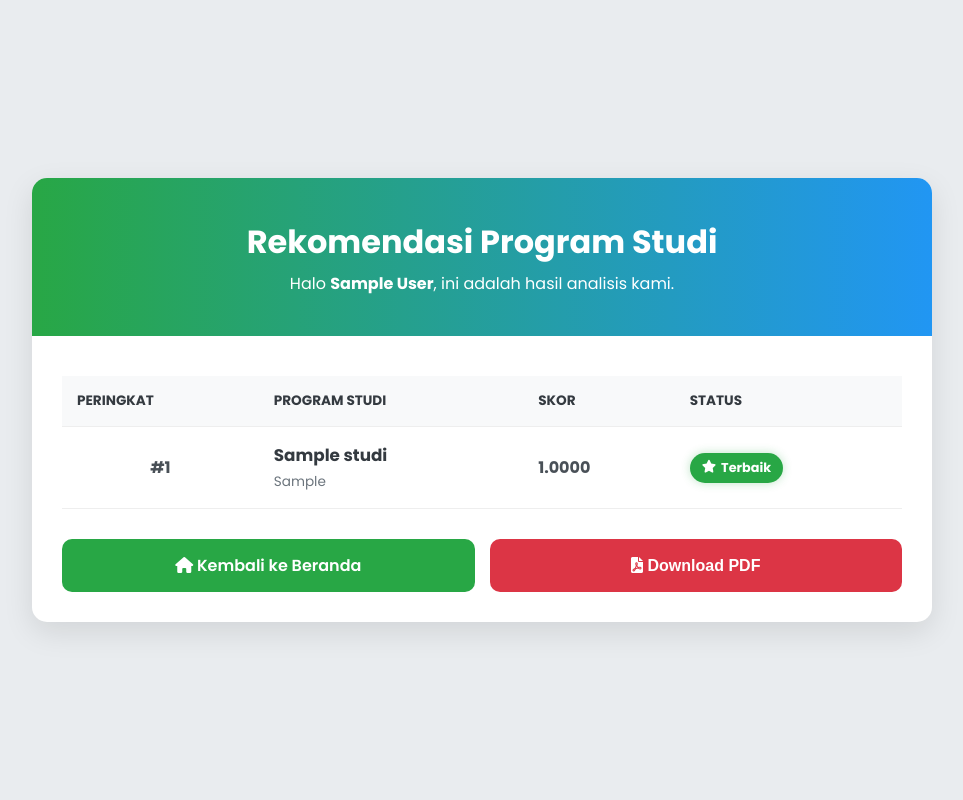
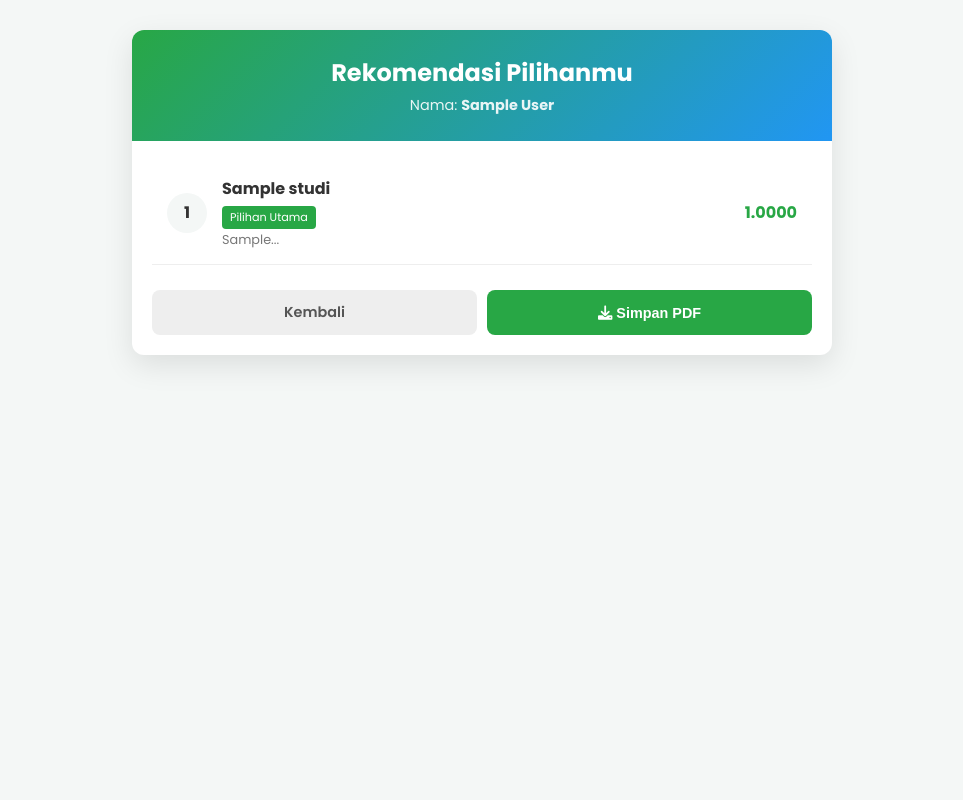
Before and after one commit to Tammam141/Prodiku, a Flask app: page /hasil/1 in a window 1280 px wide. Shown: the whole page, without its empty margins (158-1121 px from the left). Run offline with Flask 3, Linux system fonts and the light colour scheme; tables that the repository leaves empty hold one stand-in row (values such as "Sample post"); some libraries are stand-ins or nearby versions.

Commit message:
Perbaikan ui 6

```diff
--- a/templates/hasil.html
+++ b/templates/hasil.html
@@ -10,189 +10,127 @@
         :root {
             --primary: #28a745;
             --secondary: #2196F3;
-            --text-dark: #343a40;
-            --bg-body: #e9ecef;
+            --text-dark: #333;
+            --bg: #f4f7f6;
         }
 
         * { box-sizing: border-box; margin: 0; padding: 0; }
-
-        body {
-            font-family: 'Poppins', sans-serif;
-            background-color: var(--bg-body);
-            color: #495057;
-            min-height: 100vh;
-            display: flex;
-            align-items: center;
-            justify-content: center;
-            padding: clamp(10px, 3vw, 30px);
-        }
+        body { font-family: 'Poppins', sans-serif; background: var(--bg); padding: clamp(10px, 3vw, 30px); display: flex; justify-content: center; }
 
         .container {
-            max-width: 900px;
+            max-width: 700px; /* Diperkecil agar lebih compact */
             width: 100%;
-            background: #ffffff;
-            border-radius: 15px;
-            box-shadow: 0 10px 30px rgba(0, 0, 0, 0.1);
+            background: #fff;
+            border-radius: 12px;
+            box-shadow: 0 10px 30px rgba(0,0,0,0.1);
             overflow: hidden;
-            animation: slideUp 0.6s ease-out;
-        }
-
-        @keyframes slideUp {
-            from { opacity: 0; transform: translateY(20px); }
-            to { opacity: 1; transform: translateY(0); }
         }
 
         .header {
-            background: linear-gradient(90deg, var(--primary), var(--secondary));
+            background: linear-gradient(135deg, var(--primary), var(--secondary));
             color: white;
-            padding: clamp(20px, 5vw, 40px);
+            padding: 25px;
             text-align: center;
         }
 
-        .header h2 {
-            font-size: clamp(1.4em, 4vw, 2em);
-            margin-bottom: 5px;
+        .header h2 { font-size: 1.5rem; margin-bottom: 5px; }
+        .header p { font-size: 0.9rem; opacity: 0.9; }
+
+        .content { padding: 20px; }
+
+        /* UI Ringkas: List Card Style alih-alih Tabel Lebar */
+        .result-item {
+            display: flex;
+            align-items: center;
+            padding: 15px;
+            border-bottom: 1px solid #eee;
+            gap: 15px;
         }
 
-        .content { padding: clamp(15px, 4vw, 30px); }
-
-        /* TABEL RESPONSIF */
-        .table-responsive {
-            width: 100%;
-            overflow-x: auto; /* Penting untuk mobile */
-            -webkit-overflow-scrolling: touch;
-            margin-top: 10px;
+        .rank-circle {
+            width: 40px; height: 40px;
+            background: var(--bg);
+            border-radius: 50%;
+            display: flex; align-items: center; justify-content: center;
+            font-weight: 700; color: var(--text-dark);
+            flex-shrink: 0;
         }
 
-        table {
-            width: 100%;
-            border-collapse: collapse;
-            min-width: 500px; /* Mencegah kolom terlalu sempit */
+        .prodi-info { flex-grow: 1; }
+        .prodi-info h3 { font-size: 1rem; color: var(--text-dark); }
+        .prodi-info p { font-size: 0.8rem; color: #777; margin-top: 2px; }
+
+        .score-badge {
+            text-align: right;
+            font-weight: 700;
+            color: var(--primary);
+            font-size: 1rem;
         }
 
-        th, td {
-            padding: 15px;
-            text-align: left;
-            border-bottom: 1px solid #eee;
+        .status-tag {
+            font-size: 0.7rem;
+            padding: 3px 8px;
+            border-radius: 4px;
+            color: white;
+            display: inline-block;
+            margin-top: 5px;
         }
+        .tag-best { background: var(--primary); }
+        .tag-good { background: var(--secondary); }
+        .tag-other { background: #999; }
 
-        th {
-            background-color: #f8f9fa;
-            color: var(--text-dark);
-            text-transform: uppercase;
-            font-size: 0.85em;
-            font-weight: 700;
-        }
-
-        .prodi-info strong {
-            display: block;
-            color: var(--text-dark);
-            font-size: 1.05em;
-        }
-
-        .prodi-info small { color: #6c757d; font-size: 0.85em; }
-
-        /* STATUS BADGE */
-        .status-badge {
-            padding: 6px 12px;
-            border-radius: 50px;
-            font-size: 0.8em;
-            font-weight: 700;
-            color: #fff;
-            white-space: nowrap;
-            display: inline-flex;
-            align-items: center;
-            gap: 5px;
-        }
-
-        .status-baik { background-color: var(--primary); box-shadow: 0 0 10px rgba(40,167,69,0.3); }
-        .status-cukup { background-color: #ffc107; color: #333; }
-        .status-kurang { background-color: #6c757d; }
-
-        /* BUTTONS RESPONSIF */
-        .btn-container {
-            display: flex;
-            flex-wrap: wrap;
-            justify-content: center;
-            gap: 15px;
-            margin-top: 30px;
+        .btn-group {
+            display: grid;
+            grid-template-columns: 1fr 1fr;
+            gap: 10px;
+            margin-top: 25px;
         }
 
         .btn {
-            flex: 1; /* Tombol melebar di HP */
-            min-width: 200px;
-            padding: 14px 25px;
-            border-radius: 10px;
-            color: white;
-            font-weight: 600;
-            text-decoration: none;
-            text-align: center;
-            transition: 0.3s;
-            border: none;
-            cursor: pointer;
-            font-size: 1em;
+            padding: 12px; border-radius: 8px; border: none;
+            font-weight: 600; cursor: pointer; text-decoration: none;
+            text-align: center; font-size: 0.9rem; transition: 0.3s;
         }
+        .btn-home { background: #eee; color: #555; }
+        .btn-pdf { background: var(--primary); color: white; }
+        .btn:hover { opacity: 0.8; transform: translateY(-2px); }
 
-        .btn-home { background-color: var(--primary); }
-        .btn-simpan { background-color: #dc3545; } /* Merah untuk PDF */
-
-        .btn:hover { opacity: 0.9; transform: translateY(-2px); }
-
-        @media (max-width: 600px) {
-            .btn-container { flex-direction: column; }
-            .btn { width: 100%; }
+        @media (max-width: 500px) {
+            .btn-group { grid-template-columns: 1fr; }
         }
     </style>
 </head>
 <body>
 
-<div class="container" id="capture-area">
+<div class="container" id="report-card">
     <div class="header">
-        <h2>Rekomendasi Program Studi</h2>
-        <p>Halo <strong>{{ user.nama }}</strong>, ini adalah hasil analisis kami.</p>
+        <h2>Rekomendasi Pilihanmu</h2>
+        <p>Nama: <strong>{{ user.nama }}</strong></p>
     </div>
 
     <div class="content">
-        <div class="table-responsive">
-            <table>
-                <thead>
-                    <tr>
-                        <th>Peringkat</th>
-                        <th>Program Studi</th>
-                        <th>Skor</th>
-                        <th>Status</th>
-                    </tr>
-                </thead>
-                <tbody>
-                    {% for h in hasil %}
-                    <tr>
-                        <td style="font-weight: 700; text-align: center;">#{{ loop.index }}</td>
-                        <td class="prodi-info">
-                            <strong>{{ h.nama_prodi }}</strong>
-                            <small>{{ h.deskripsi }}</small>
-                        </td>
-                        <td><strong>{{ "%.4f"|format(h.skor_akhir) }}</strong></td>
-                        <td>
-                            {% if loop.index == 1 %}
-                                <span class="status-badge status-baik"><i class="fas fa-star"></i> Terbaik</span>
-                            {% elif loop.index == 2 %}
-                                <span class="status-badge status-cukup"><i class="fas fa-check"></i> Cocok</span>
-                            {% else %}
-                                <span class="status-badge status-kurang"><i class="fas fa-info-circle"></i> Alternatif</span>
-                            {% endif %}
-                        </td>
-                    </tr>
-                    {% endfor %}
-                </tbody>
-            </table>
+        {% for h in hasil %}
+        <div class="result-item">
+            <div class="rank-circle">{{ loop.index }}</div>
+            <div class="prodi-info">
+                <h3>{{ h.nama_prodi }}</h3>
+                {% if loop.index == 1 %}
+                <span class="status-tag tag-best">Pilihan Utama</span>
+                {% elif loop.index == 2 %}
+                <span class="status-tag tag-good">Opsi Kedua</span>
+                {% endif %}
+                <p>{{ h.deskripsi[:80] }}...</p>
+            </div>
+            <div class="score-badge">
+                {{ "%.4f"|format(h.skor_akhir) }}
+            </div>
         </div>
+        {% endfor %}
 
-        <div class="btn-container">
-            <a href="{{ url_for('index') }}" class="btn btn-home">
-                <i class="fas fa-home"></i> Kembali ke Beranda
-            </a>
-            <button onclick="downloadPDF()" class="btn btn-simpan">
-                <i class="fas fa-file-pdf"></i> Download PDF
+        <div class="btn-group">
+            <a href="{{ url_for('index') }}" class="btn btn-home">Kembali</a>
+            <button onclick="downloadPDF()" class="btn btn-pdf">
+                <i class="fas fa-download"></i> Simpan PDF
             </button>
         </div>
     </div>
@@ -200,28 +138,35 @@
 
 <script src="https://cdnjs.cloudflare.com/ajax/libs/html2canvas/1.4.1/html2canvas.min.js"></script>
 <script src="https://cdnjs.cloudflare.com/ajax/libs/jspdf/2.5.1/jspdf.umd.min.js"></script>
+
 <script>
     async function downloadPDF() {
         const { jsPDF } = window.jspdf;
-        // Gunakan elemen container untuk di-capture
-        const element = document.querySelector("#capture-area");
+        const element = document.getElementById("report-card");
+        const btnGroup = document.querySelector(".btn-group");
 
-        // Sembunyikan tombol sebelum download
-        const btnContainer = document.querySelector(".btn-container");
-        btnContainer.style.display = "none";
+        // 1. Sembunyikan tombol agar tidak ikut terdownload
+        btnGroup.style.display = "none";
 
-        const canvas = await html2canvas(element, { scale: 2 });
-        const imageData = canvas.toDataURL('image/png');
+        // 2. Gunakan Scale Tinggi (3 atau 4) untuk mempertajam gambar
+        const canvas = await html2canvas(element, {
+            scale: 3, // Semakin tinggi semakin tajam (High Definition)
+            useCORS: true,
+            logging: false,
+            backgroundColor: "#ffffff"
+        });
 
+        const imgData = canvas.toDataURL('image/jpeg', 1.0); // Kualitas 100%
         const pdf = new jsPDF('p', 'mm', 'a4');
+
         const pdfWidth = pdf.internal.pageSize.getWidth();
         const pdfHeight = (canvas.height * pdfWidth) / canvas.width;
 
-        pdf.addImage(imageData, 'PNG', 0, 0, pdfWidth, pdfHeight);
-        pdf.save('Hasil_Prodi_{{ user.nama }}.pdf');
+        pdf.addImage(imgData, 'JPEG', 0, 0, pdfWidth, pdfHeight, undefined, 'FAST');
+        pdf.save(`Hasil_Prodi_${ "{{ user.nama }}" }.pdf`);
 
-        // Munculkan kembali tombol
-        btnContainer.style.display = "flex";
+        // 3. Munculkan kembali tombol
+        btnGroup.style.display = "grid";
     }
 </script>
 
```
